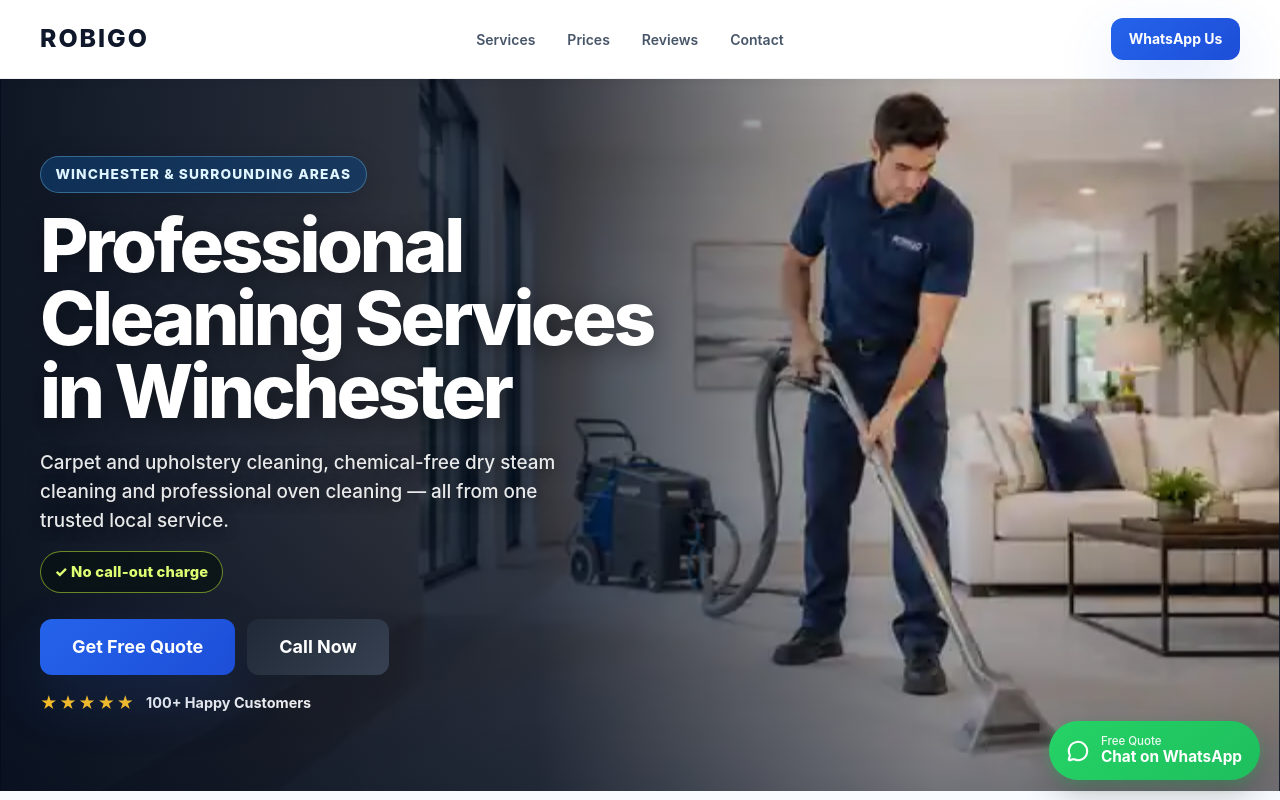
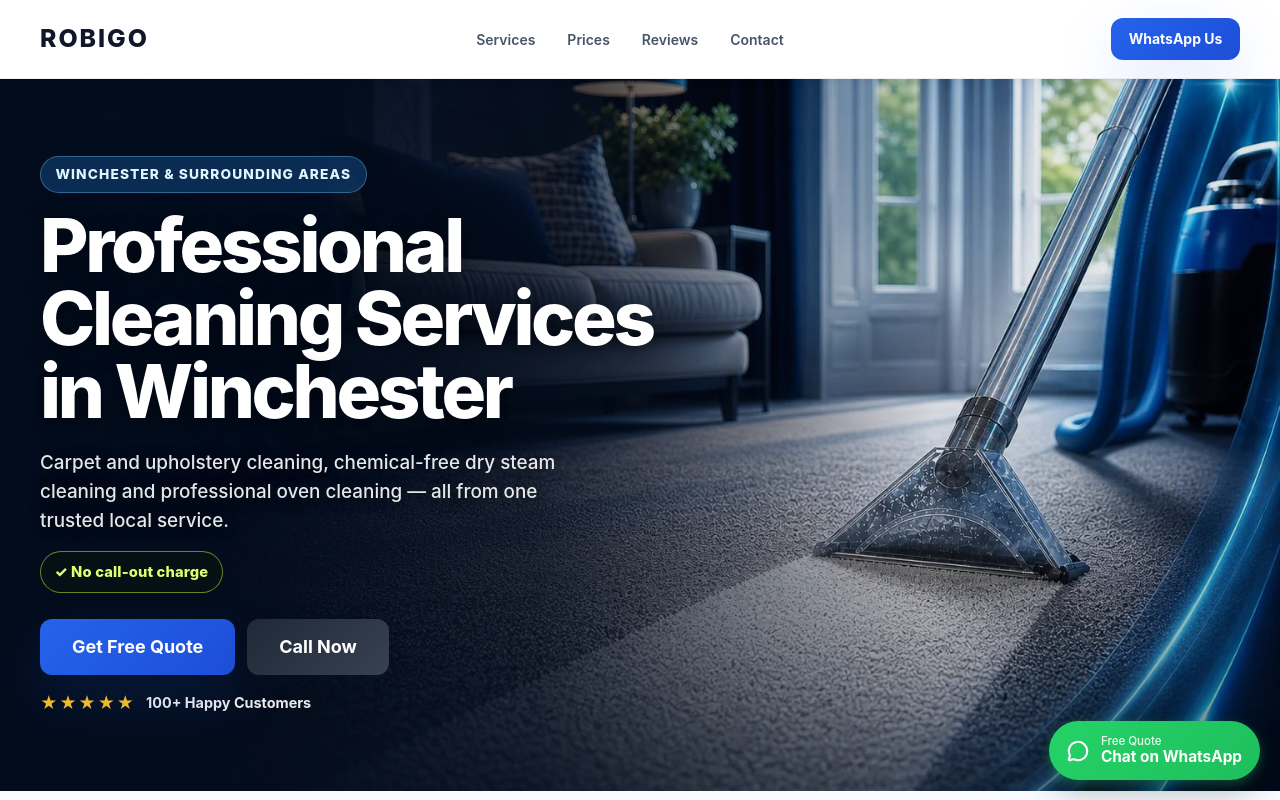
Before and after one commit to Robigo1977/ROBIGO-V5, a React (Vite) app: page / in a window 1280 px wide. Shown: the top 800 px of the page. Built offline with nearby package versions, Linux system fonts and the light colour scheme.

Commit message:
Restore working homepage hero image

```diff
--- a/src/components/sections/Hero/HeroImage.tsx
+++ b/src/components/sections/Hero/HeroImage.tsx
@@ -1,4 +1,4 @@
-import heroImage from "../../../assets/optimized/approved/robigo-hero-2026.svg";
+import heroImage from "../../../assets/optimized/hero/robigo-campaign-hero-mobile-safe.jpg";
 
 import styles from "./Hero.module.css";
 
@@ -8,8 +8,8 @@ export default function HeroImage() {
       src={heroImage}
       alt="Professional carpet cleaning in a premium Winchester living room"
       className={styles.heroImage}
-      width={640}
-      height={360}
+      width={1536}
+      height={1024}
       sizes="100vw"
       loading="eager"
       fetchPriority="high"
```
